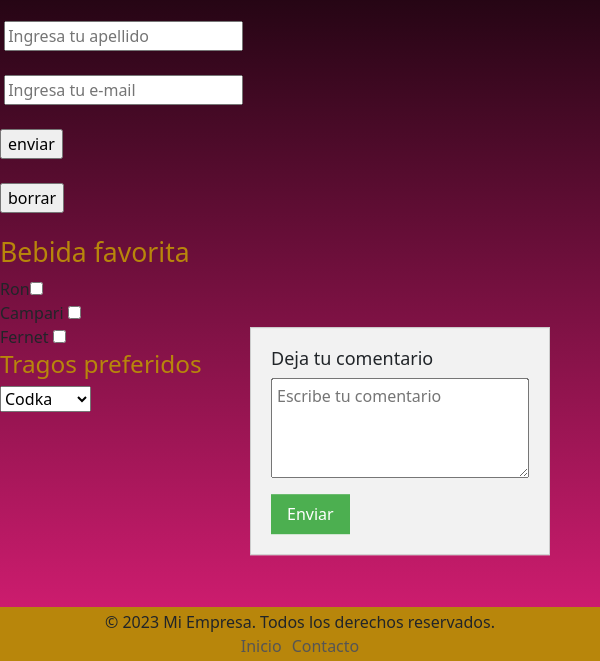
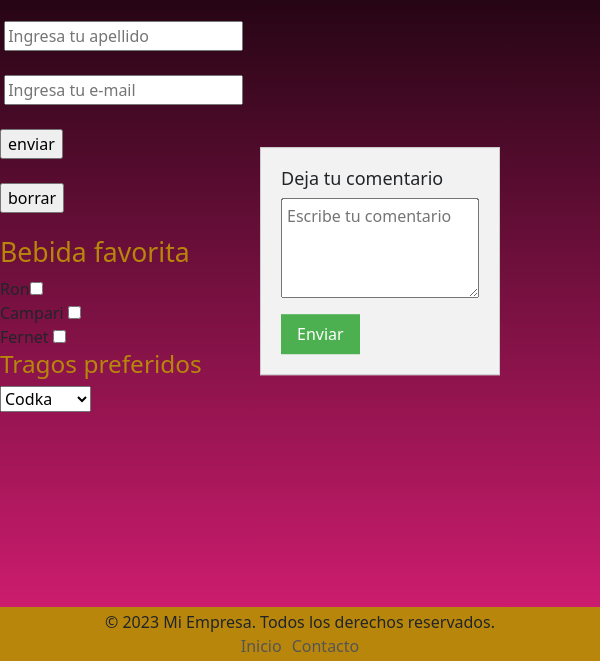
Before and after one commit to joacolonghini/preproyecto, a plain HTML site: page paginas/contacto.html in a window 600 px wide. Shown: the part 139-800 px from the top of the page. Drawn offline with nearby package versions, Linux system fonts and the light colour scheme.

Commit message:
proyectofinal

```diff
--- a/scss/estilos.scss
+++ b/scss/estilos.scss
@@ -180,7 +180,7 @@
     background-image: url(../img/img.jpg);
 }
 
-@media (max-width: 767px) {
+@media (max-width: 1024px) {
 .contenedor {
     grid-template-columns: repeat(2, 1fr);
     grid-template-rows: repeat(6, 200px);
@@ -193,10 +193,6 @@
     "img7 img8";
 }
 }
-
-
-
-
 .logo {
     width: 35px;
     height: auto;
@@ -499,8 +495,9 @@ footer {
 
 @media only screen and (min-width: 320px) and (max-width: 767px) {
     .comment-box {
-    width: 90%;
-    margin: 0 auto;
+    width: 40%;
+    margin-left: 80px;
+    top: 400px;
     }
 }
 
@@ -519,16 +516,6 @@ footer {
     }
 }
 
-@media screen and (min-width: 470px) and (max-width: 767px) {
-.comment-box {
-    top: calc(70% + 20px);
-    width: 300px;
-    margin-left: 100px;
-
-}
-}
-
-
 
 @media screen and (min-width: 1024px) {
     .comment-box {
```
Also changed, not shown: estilos/estilos.css (deleted), scss/estilos.css, 2 other files.
